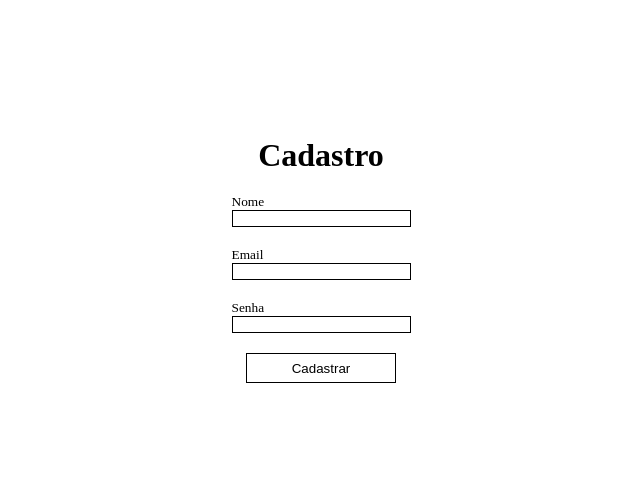
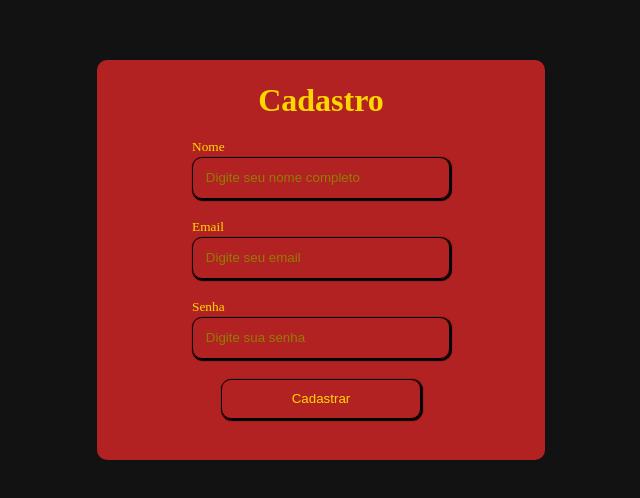
Before and after one commit to ThiagoMartins2611/Movie_Cadastration, a website: page public/cadastro.html in a window 1280 px wide. Shown: the part 140-638 px from the top of the page, without its empty margins (319-959 px from the left). Drawn offline with Linux system fonts and the light colour scheme.

Commit message:
botão de cadastro e variaveis de estilização

```diff
--- a/public/cadastro.css
+++ b/public/cadastro.css
@@ -0,0 +1,111 @@
+*{
+    border: 0;
+    margin: 0;
+    padding: 0;
+}
+
+html, body{
+    width: 100vw;
+    height: 100vh;
+}
+
+body{
+    display: flex;
+    justify-content: center;
+    align-items: center;
+    flex-direction: column;
+    gap: 20px;
+    background-color: var(--background);
+}
+
+#CadForms{
+    display: flex;
+    align-items: center;
+    justify-content: center;
+    flex-direction: column;
+    gap: 20px;
+
+    margin-top: 20px;
+    margin-bottom: 20px;
+}
+
+.cad{
+    display: flex;
+    align-items: center;
+    justify-content: center;
+    flex-direction: column;
+
+    border-radius: 10px;
+
+    height: 50vh;
+    width: 35vw;
+
+    background-color: var(--primary);
+    transition: 0.5s;
+}
+
+.cad:hover{
+    transform: scale(1.1);
+}
+
+input{
+    border: 1px solid black;
+    outline: none;
+
+    width: 19vw;
+    height: 5vh;
+
+    border-radius: 10px;
+    box-shadow: 1px 1px 1px 1px black;
+
+    background-color: transparent;
+    color: var(--second);
+
+    transition: 0.3s;
+}
+
+input::placeholder{
+    color: #937d00;
+}
+
+input:focus{
+    outline: none;
+}
+
+input:hover{
+    transform: scale(1.01);
+}
+
+input[type ="text"], input[type = "email"], input[type = "password"]{
+    padding-left: 1vw;
+}
+
+label{
+    margin-bottom: 2px;
+    font-size: smaller;
+}
+
+.inputsLocal{
+    display: flex;
+    flex-direction: column;
+}
+
+#buttonSubmit{
+    width: 200px;
+    height: 40px;
+}
+
+#buttonSubmit:hover{
+    cursor: pointer;
+}
+
+#buttonSubmit:active{
+    box-shadow: none;
+    outline: none;
+
+    transform: scale(0.99);
+}
+
+h1, label{
+    color: var(--second);
+}
--- a/public/cadastro.html
+++ b/public/cadastro.html
@@ -5,92 +5,37 @@
     <meta name="viewport" content="width=device-width, initial-scale=1.0">
     <title>Cadastrar</title>
 
-    <style>
-        *{
-            border: 0;
-            margin: 0;
-            padding: 0;
-        }
-
-        html, body{
-            width: 100vw;
-            height: 100vh;
-        }
-
-        body{
-            display: flex;
-            justify-content: center;
-            align-items: center;
-            flex-direction: column;
-            gap: 20px;
-        }
-
-        #CadForms{
-            display: flex;
-            align-items: center;
-            justify-content: center;
-            flex-direction: column;
-            gap: 20px;
-        }
-
-        input{
-            border: 1px solid black;
-            outline: none;
-
-            background-color: transparent;
-
-            transition: 1s;
-        }
-
-        label{
-            font-size: smaller;
-        }
-
-        .inputsLocal{
-            display: flex;
-            flex-direction: column;
-        }
-
-        #buttonSubmit{
-            width: 150px;
-            height: 30px;
-        }
-
-        #buttonSubmit:hover{
-            cursor: pointer;
-        }
+    <link rel="stylesheet" href="cadastro.css">
+    <link rel="stylesheet" href="variables.css">
+</head>
+<body>
 
 
 
-
-    </style>
-</head>
-<body>
-
+    <div class="cad">
          <h1>Cadastro</h1>
-
         <form onsubmit="event.preventDefault(); formSubmit()" id="CadForms">
 
             <div class="inputsLocal">
                 <label class="lab" for="nome">Nome</label>
-            <input type="text" name="nome" id="nome">
+                <input placeholder="Digite seu nome completo" type="text" name="nome" id="nome">
             </div>
 
             <div class="inputsLocal">
                 <label class="lab" for="email">Email</label>
-            <input type="email" name="email" id="email">
+                <input placeholder="Digite seu email" type="email" name="email" id="email">
             </div>
 
             <div class="inputsLocal">
                 <label class="lab" for="senha">Senha</label>
-            <input type="password" name="senha" id="senha">
+                <input placeholder="Digite sua senha" type="password" name="senha" id="senha">
             </div>
 
 
             <input id="buttonSubmit" type="submit" value="Cadastrar">
 
         </form>
-
+    </div>
 
     <script>
 
--- a/public/main.css
+++ b/public/main.css
@@ -4,10 +4,6 @@
     padding: 0;
 }
 
-:root{
-    --primary: blue;
-    --second: red;
-}
 
 html, body{
     width: 100%;
@@ -22,6 +18,11 @@ body{
     justify-content: space-between;
     height: 100vh;
 
+    background-color: var(--background);
+}
+
+h1, h2, h3, h4, h5{
+    color: var(--second);
 }
 
 
@@ -51,12 +52,14 @@ header ul{
 }
 
 header .op{
-    color: white;
-
+    color: #E5E5E5;
+    font-size: 105%;
+    transition: 0.3s;
 }
 
 header .op:hover{
     cursor: pointer;
+    color: white;
 }
 
 
@@ -65,6 +68,7 @@ header form{
     height: 30px;
     background-color: white;
     width: 30%;
+    border-radius: 7px;
 }
 
 
@@ -75,9 +79,14 @@ header form input{
 }
 
 
+
 header form button{
     background-color: transparent;
     display: flex;
+}
+
+header form button:hover{
+    cursor: pointer;
 }
 
 header form button svg{
--- /dev/null
+++ b/public/variables.css
@@ -0,0 +1,6 @@
+:root{
+    --primary: #B22222;
+    --second: #FFD700;
+    --terci: #FF4C4C;
+    --background: #121212;
+}
```
Also changed, not shown: public/cadSuccess.html (+3 -0 lines), public/cadastroFilmes.html (+1 -0 lines), public/login.html (+1 -0 lines), public/main.html (+1 -0 lines). Lines whose indentation alone changed are shown as unchanged.
